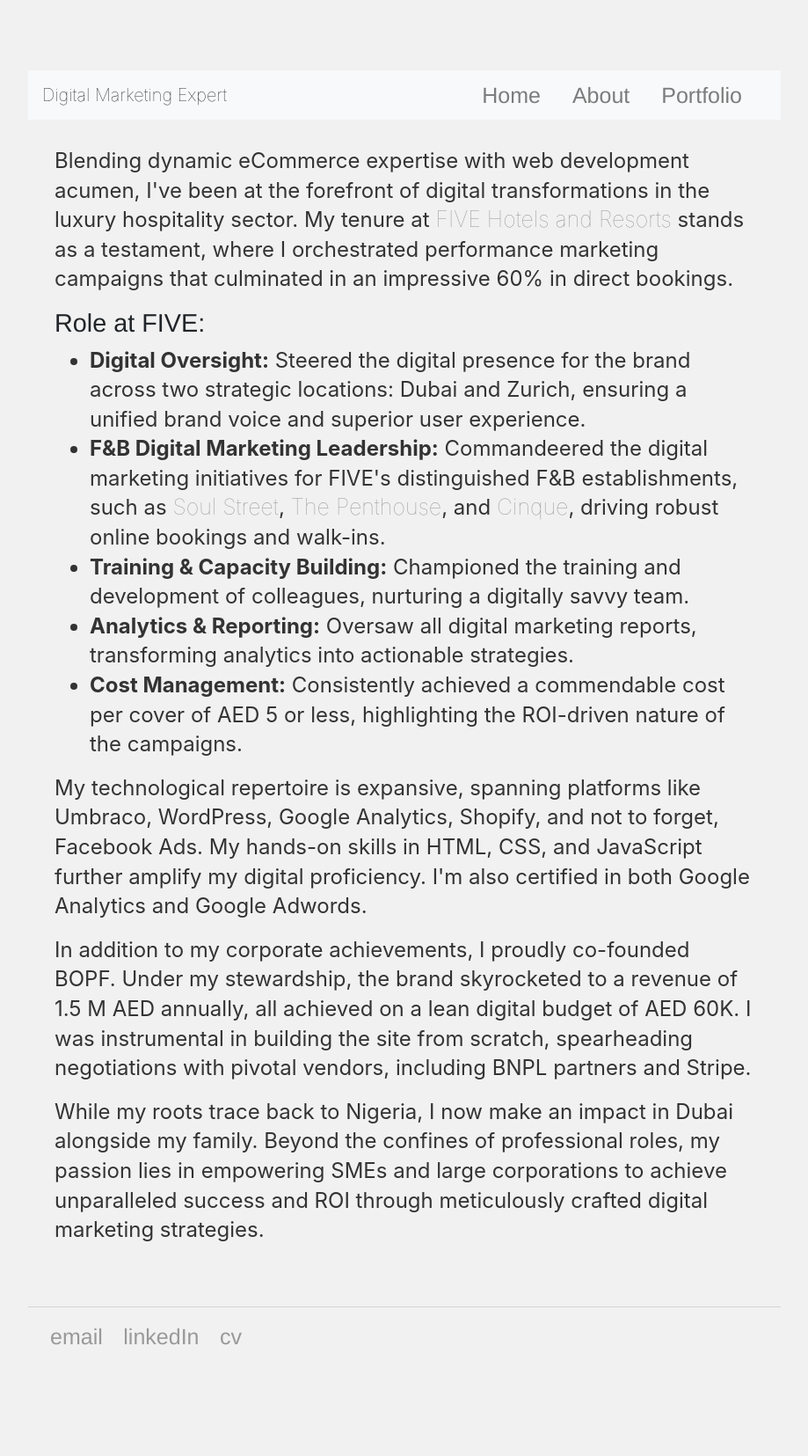
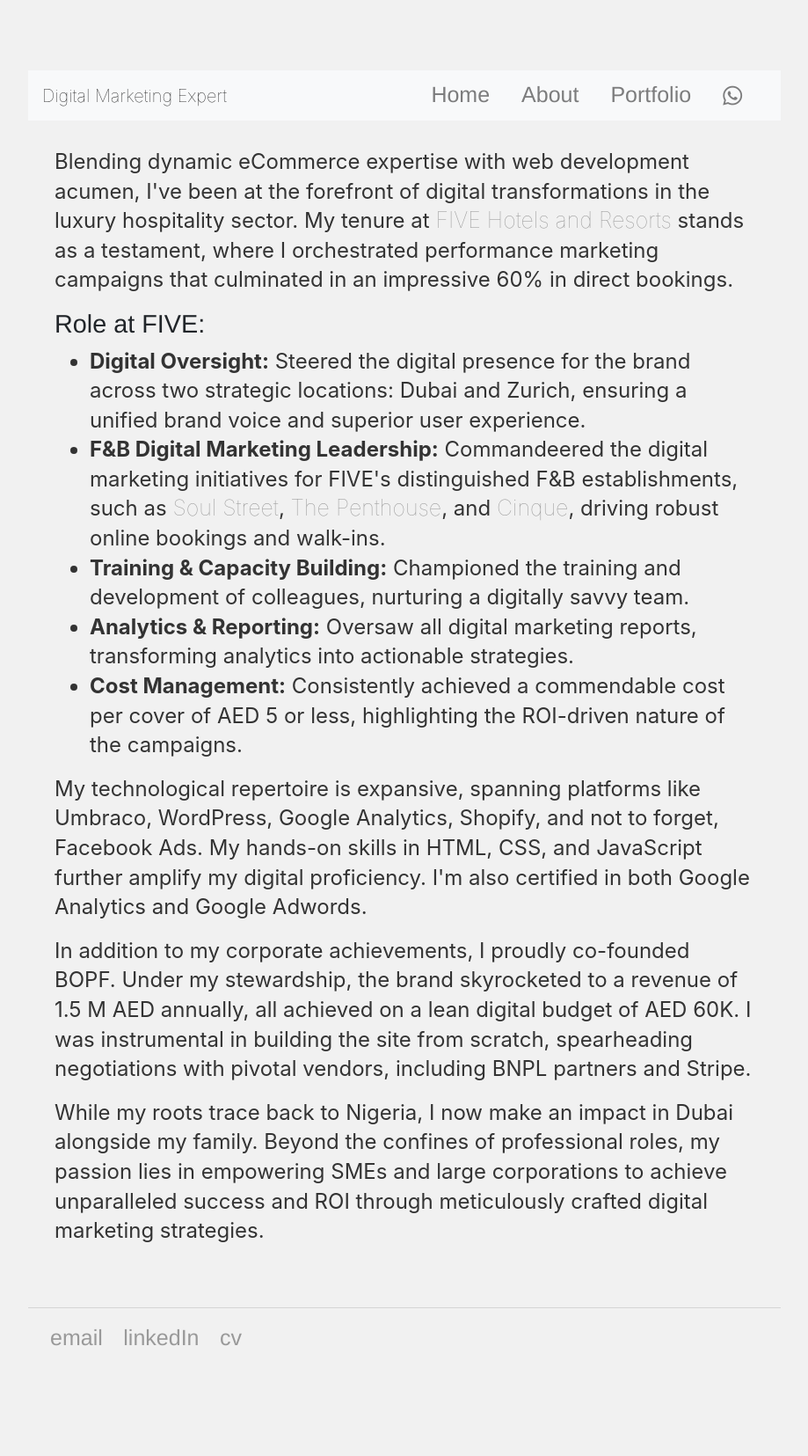
Before and after one commit to IfeanyiIbekwe/ifeanyiibekwe.github.io, a Jekyll site: the page built from about/index.html, in a window 1280 px wide. Shown: the whole page at 88% size, without its empty margins (180-1099 px from the left). Built offline with Jekyll 4.4.1, drawn with Linux system fonts in a browser that asks for light colours.

Commit message:
Update default.html

```diff
--- a/_layouts/default.html
+++ b/_layouts/default.html
@@ -8,12 +8,14 @@
     <meta name="viewport" content="width=device-width, initial-scale=1.0">
     <title>Portfolio for Ifeanyi Ibekwe</title>
     <!-- Include Bootstrap CSS -->
+			<link rel="stylesheet" href="https://cdnjs.cloudflare.com/ajax/libs/font-awesome/5.15.1/css/all.min.css">
+
     <link href="https://maxcdn.bootstrapcdn.com/bootstrap/4.5.2/css/bootstrap.min.css" rel="stylesheet">
 </head>
 
 <body>
 <nav class="navbar navbar-expand-lg navbar-light bg-light">
-    <a class="navbar-brand" href="/"> Digital Marketing Expert</a>
+    <a class="navbar-brand" href="/">Digital Marketing Expert</a>
     <button class="navbar-toggler" type="button" data-toggle="collapse" data-target="#navbarNav" aria-controls="navbarNav" aria-expanded="false" aria-label="Toggle navigation">
         <span class="navbar-toggler-icon"></span>
     </button>
@@ -28,9 +30,15 @@
             <li class="nav-item">
                 <a class="nav-link" href="/portfolio">Portfolio</a>
             </li>
+            <li class="nav-item">
+                <a class="nav-link" href="https://wa.me/971527427721" target="_blank" rel="noopener noreferrer">
+                    <i class="fab fa-whatsapp"></i>
+                </a>
+            </li>
         </ul>
     </div>
 </nav>
+
 
 </body>
 			<div class="container">
```
